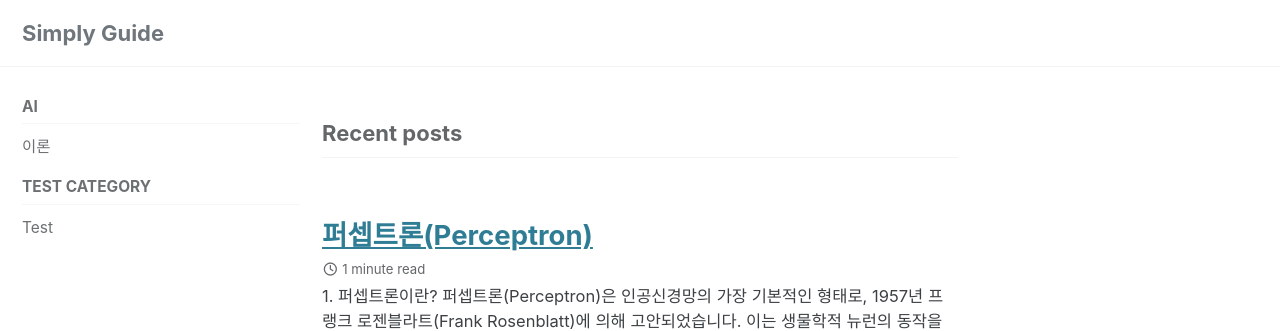
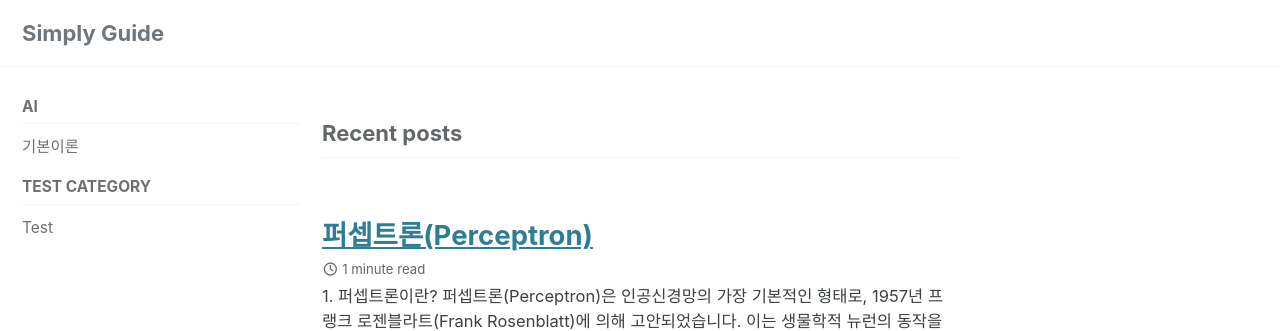
Before and after one commit to EngineerYhLee/EngineerYhLee.github.io, a Jekyll site: the page built from index.html, in a window 1280 px wide. Shown: the top 331 px of the page. Built offline with Jekyll 4.4.1, drawn with Linux system fonts in a browser that asks for light colours; cached includes are drawn as plain includes.

Commit message:
fix: 텍스트 수정

```diff
--- a/_data/navigation.yml
+++ b/_data/navigation.yml
@@ -14,7 +14,7 @@
 docs:
   - title: AI
     children:
-      - title: "이론"
+      - title: "기본이론"
         url: /categories/ai/basic
         category: "AI/Basic"
 
```
